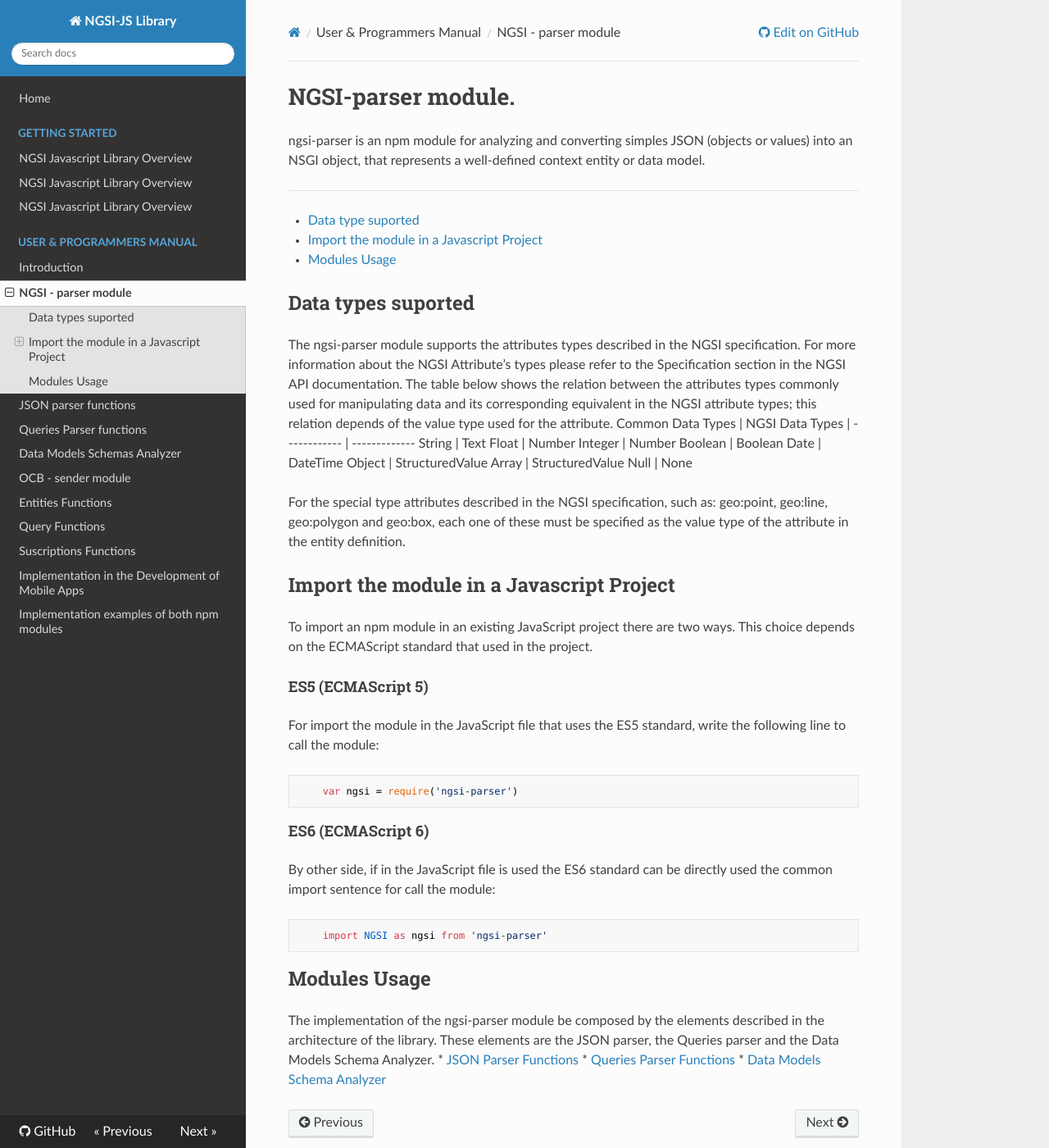
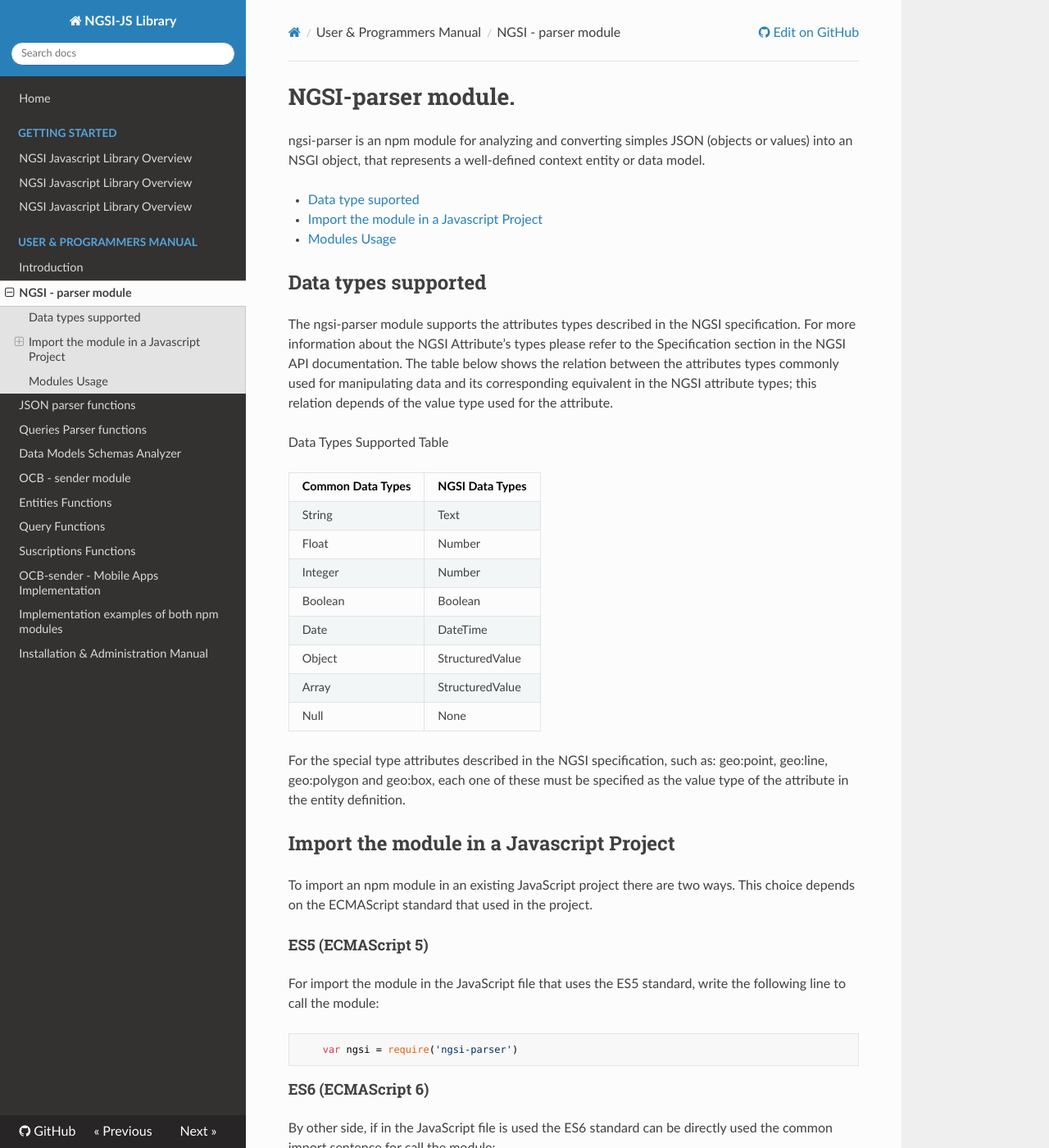
Before and after one commit to cenidetiot/ngsi-js-library, an MkDocs documentation site: the page built from doc/ngsi/index.md, in a window 1280 px wide and 1400 px high. Shown: the whole window at 82% size. Built offline with MkDocs 1.6.1, drawn with Linux system fonts in a browser that asks for light colours; nearby versions of some CDN libraries; comment, search, counter and statistics services are not loaded; old or Windows-style settings are respelled for this version of MkDocs; some of the changed lines change nothing that is shown; some of the changed text lies outside the part shown.

Commit message:
update admin manual and fix the ngsi-parser section

````diff
--- /dev/null
+++ b/doc/adminManual.md
@@ -0,0 +1,32 @@
+# Pre-requirements of Installation
+
+In order to use both npm modules of NGSI JS Library its necessary cover the following requirements.
+
+##Node.js and npm.
+
+The installation of Node.js can carried out through an executable installer or by downloading the source code of it; this choice depends directly on the operating system where it will be installing. On the official page of Node.js you can find the download files and the steps to follow for their installation, the official download link is the following: https://nodejs.org/en/download/
+The current version of Node.js is 8.10.0, this version includes npm in its version 5.6.0.
+The installation of both modules of the NGSI JavaScript library requires the previous installation of the following versions.
+•	node.js >= 8.x.x (in version 8.10.0 or higher)
+•	npm >= 5.x.x (in version 5.0.0 or higher)
+To verify the current version of Node and npm, execute the following commands in operative system console:
+•	node -v
+•	npm -v
+
+# NGSI JavaScript Library Installation.
+
+## NGSI - parser module installation
+
+   npm install ngsi-parser
+
+   or
+
+    yarn add ngsi-parser
+
+## OCB - sender module installation
+
+    npm install ocb-sender
+
+   or
+
+    yarn add ocb-sender
--- a/doc/ngsi/index.md
+++ b/doc/ngsi/index.md
@@ -1,26 +1,27 @@
 # NGSI-parser module.
 
 ngsi-parser is an npm module for analyzing and converting simples JSON (objects or values) into an NSGI object, that represents a well-defined context entity or data model.
-
-----------
 
 * [Data type suported](#data-type-supported)
 * [Import the module in a Javascript Project](#import-the-module-in-a-javascript-project)
 * [Modules Usage](#modules-usage)
 
-## Data types suported
+## Data types supported
 The ngsi-parser module supports the attributes types described in the NGSI specification. For more information about the NGSI Attribute’s types please refer to the Specification section in the NGSI API documentation.
 The table below shows the relation between the attributes types commonly used for manipulating data and its corresponding equivalent in the NGSI attribute types; this relation depends of the value type used for the attribute.
-Common Data Types | NGSI Data Types |
------------- | -------------
-String |  Text
-Float  |  Number
-Integer  |  Number
-Boolean  |  Boolean
-Date  |  DateTime
-Object  |  StructuredValue
-Array  |  StructuredValue
-Null  |  None
+
+Data Types Supported Table
+
+|Common Data Types | NGSI Data Types |
+|------------ | -------------
+|String |  Text  |
+|Float  |  Number  |
+|Integer  |  Number  |
+|Boolean  |  Boolean  |
+|Date  |  DateTime  |
+|Object  |  StructuredValue  |
+|Array  |  StructuredValue  |
+|Null  |  None  |
 
 For the special type attributes described in the NGSI specification, such as: geo:point, geo:line, geo:polygon and geo:box, each one of these must be specified as the value type  of the attribute in the entity  definition.
 
@@ -42,6 +43,7 @@
 
 ## Modules Usage
 The implementation of the ngsi-parser module be composed by the elements described in the architecture of the library. These elements are the JSON parser, the Queries parser and the Data Models Schema Analyzer.
+
 * [JSON Parser Functions](docs/EntitiesFunctions.md)
 * [Queries Parser Functions](docs/ContextQueries.md)
 * [Data Models Schema Analyzer](docs/SchemaAnalizer.md)
--- a/doc/ocb/docs/UsageInMobileApps.md
+++ b/doc/ocb/docs/UsageInMobileApps.md
@@ -1,4 +1,4 @@
-# OCB-sender usage in Development of Mobile Apps
+# OCB-sender - Mobile Apps Implementation
 
 The usage  of ocb-sender npm module in the development of mobile apps involve a little change in the code of the module. Once you have download the ocb-sender npm module inside in your project, you should to redirect to the node_modules folder an then, inside of this folder, search the folder of the ocb-sender package. When you have located this folder, search inside of this one the lib folder.
 
--- a/doc/ocb/index.md
+++ b/doc/ocb/index.md
@@ -1,45 +1,37 @@
 # OCB - sender
+ocb - sender is a npm module that makes possible the sending of context information produced by the context producers, in easy way to the FIWARE Ecosystem. This module allows the manipulation of NGSIv2 entities for them transportation to the FIWARE Orion Context Broker, through CRUD operations, in order to send the updates of NGSI context entities to the Orion Context Broker.
 
-ocb - sender is a npm module that handle a NGSI Object for them transportation to FIWARE Orion Context Broker. It makes possible send context information in easy way to the FIWARE Ecosystem.
-***
-## Index navigation
-
-* [How to Install](#how-to-install)
-* [Import npm module](#import-npm-module)
+* [Import the module in a JavaScript Project](#import-npm-module)
 * [Module Usage](#module-usage)
-	* [General Functions](#general-functions)
+	* [General Functionalities](#general-functions)
 		* [Connection configuration with Orion ContextBroker](#connection-configuration-with-orion-contextbroker)
 		* [Retrieve Orion ContextBroker API Resources](#retrieve-orion-contextbroker-api-resources)
 		* [Get EntityType of ContextBroker](#get-entitytype-of-contextbroker)
 		* [Get EntitytTypes of ContextBroker](#get-entitytypes-of-contextbroker)
-	* [Specific Functions](#specific-functions)
+	* [Specific Functionalities](#specific-functions)
 		* [Entities Functions](docs/EntitiesFunctions.md)
     	* [Subscriptions Functions](docs/SubscriptionsFunctions.md)
     	* [Query Functions](docs/QueryFunctions.md)
-	* [Implementation in the Development of Mobile Apps](docs/UsageInMobileApps.md)
+	* [Mobile Apps Implementation](docs/UsageInMobileApps.md)
 * [License](#license)
 
-## How to install
+## Import the module in JavaScript Project
+To import an npm module in an existing JavaScript project there are two ways. This choice depends on the ECMAScript standard that used in the project.
 
-```
-npm install ocb-sender
-```
-or
-```
-yarn add ocb-sender
-```
-
-## Import npm module.
-
-#### ES5
+#### ES5 (ECMAScript 5)
+For import the module in the JavaScript file that uses the ES5 standard, write the following line to call the module:
 
 ```js
     var cb = require('ocb-sender');
 ```
-#### ES6
+
+#### ES6 (ECMAScript 6)
+By other side, if in the JavaScript file is used the ES6 standard can be directly used the common import sentence for call the module:
+
 ```js
     import OCB as cb from  ocb-sender;
 ```
+
 ## Module Usage
 
 ### Connection configuration with Orion ContextBroker.
--- a/mkdocs.yml
+++ b/mkdocs.yml
@@ -17,8 +17,9 @@
     - 'Entities Functions': 'ocb/docs/EntitiesFunctions.md'
     - 'Query Functions': 'ocb/docs/QueryFunctions.md'
     - 'Suscriptions Functions': 'ocb/docs/SubscriptionsFunctions.md'
-    - 'Implementation in the Development of Mobile Apps': 'ocb/docs/UsageInMobileApps.md'
+    - 'OCB-sender - Mobile Apps Implementation': 'ocb/docs/UsageInMobileApps.md'
     - 'Implementation examples of both npm modules': 'modulesUsage/index.md'
+  - 'Installation & Administration Manual': 'adminManual.md'
 theme: readthedocs
 markdown_extensions: [toc,fenced_code]
 extra_css: ["https://fiware.org/style/fiware_readthedocs.css"]
````
Also changed, not shown: doc/ngsi/docs/EntitiesFunctions.md (+1 -0 lines).
